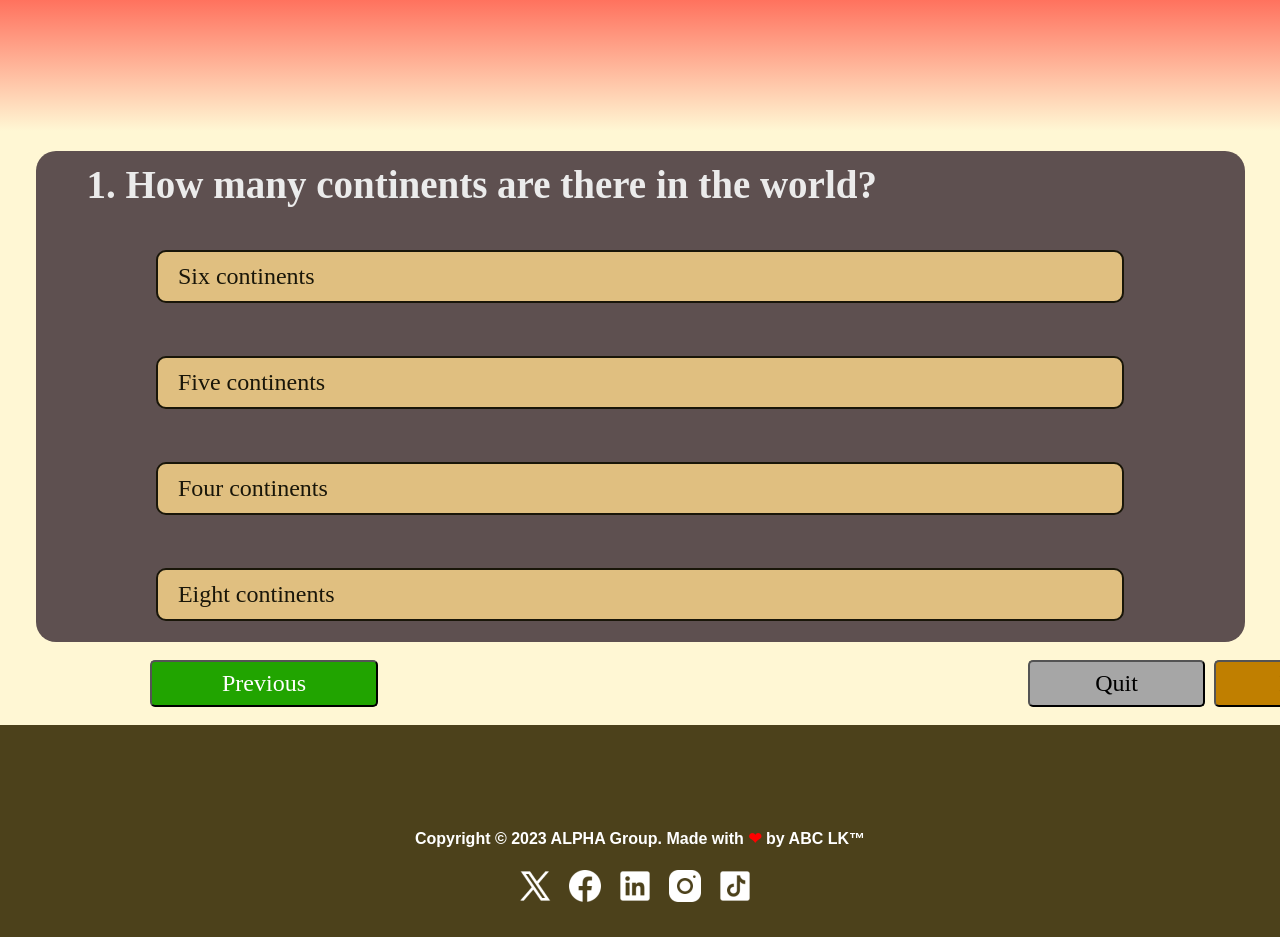
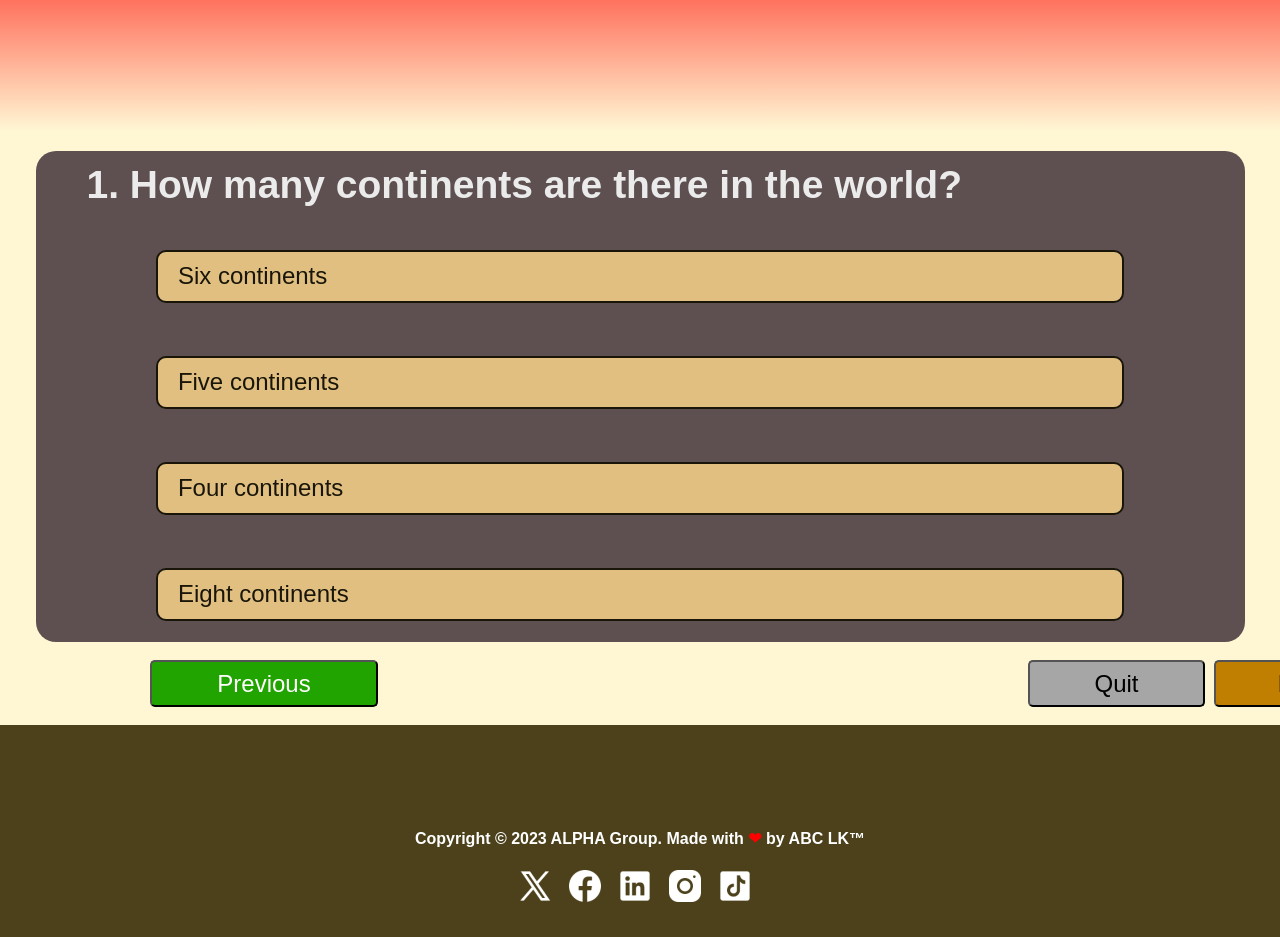
Before and after one commit to sahan026/quiz, a plain HTML site: page quiz.html in a window 1280 px wide. Shown: the top 937 px of the page. Drawn offline with Linux system fonts and the light colour scheme.

Commit message:
Update style.css

```diff
--- a/style.css
+++ b/style.css
@@ -1,10 +1,12 @@
 body{
+  font-family: 'Rubik', sans-serif;
   margin:0;
   width: auto;
   height: 600px;
   background: #FFF7D4;
 }
 footer {
+  font-family: 'Rubik', sans-serif;
   width: auto;
   height: 212px;
   flex-shrink: 0;
@@ -12,6 +14,7 @@ footer {
   margin-top: auto;
 }
 .copyright_text{
+
   color: #FFF;
   font-family: 'Rubik', sans-serif;
   font-size: 16px;
@@ -77,6 +80,7 @@ footer {
   background: linear-gradient(180deg, #FF725E 0%, rgba(217, 217, 217, 0.00) 100%);
 }
 .container1{
+  font-family: 'Rubik', sans-serif;
   display: flex;
   width: 1107px;
   height:491px;
@@ -91,6 +95,7 @@ footer {
 }
 
 .container2{
+  font-family: 'Rubik', sans-serif;
   display: flex;
 }
 /* Common styling for all buttons */
@@ -114,6 +119,7 @@ button {
 
 /* Styling for the 'Next' button */
 .nextbtn {
+  font-family: 'Rubik', sans-serif;
   margin-left: 9px;
   width: 177px;
   background: #C07F00;
@@ -121,6 +127,7 @@ button {
 
 /* Styling for the 'Quit' button */
 .quit {
+  font-family: 'Rubik', sans-serif;
   margin-left: 650px; /* Adjust the margin as needed */
   width: 177px;
   background: #A6A6A6;
@@ -128,6 +135,7 @@ button {
 
 /* Styling for the 'Previous' button */
 .previous {
+  font-family: 'Rubik', sans-serif;
   margin-left: 150px; /* Adjust the margin as needed */
   width: 228px;
   background: #21A400;
@@ -143,8 +151,8 @@ button:hover{
 }
 
 .question {
+  font-family: 'Rubik', sans-serif;
   color: #EBEBEB;
-  font-family: Rubik;
   font-size: 39px;
   font-style: normal;
   font-weight: 700;
@@ -160,7 +168,7 @@ button:hover{
   text-align: justify;
   gap: 10px;
   color: #191609;
-  font-family: Rubik;
+  font-family: 'Rubik', sans-serif;
   font-size: 24px;
   font-style: normal;
   font-weight: 500;
```
